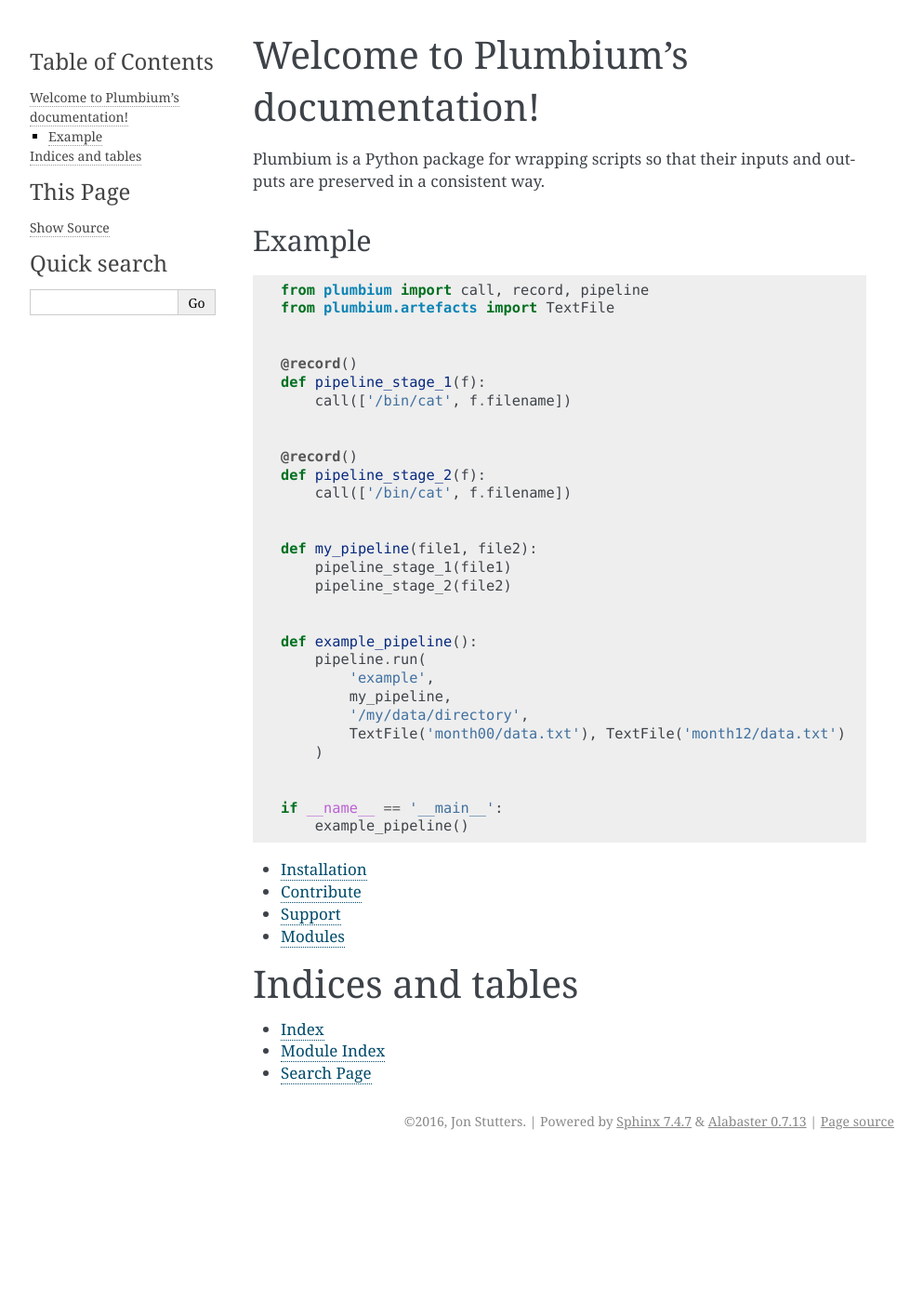
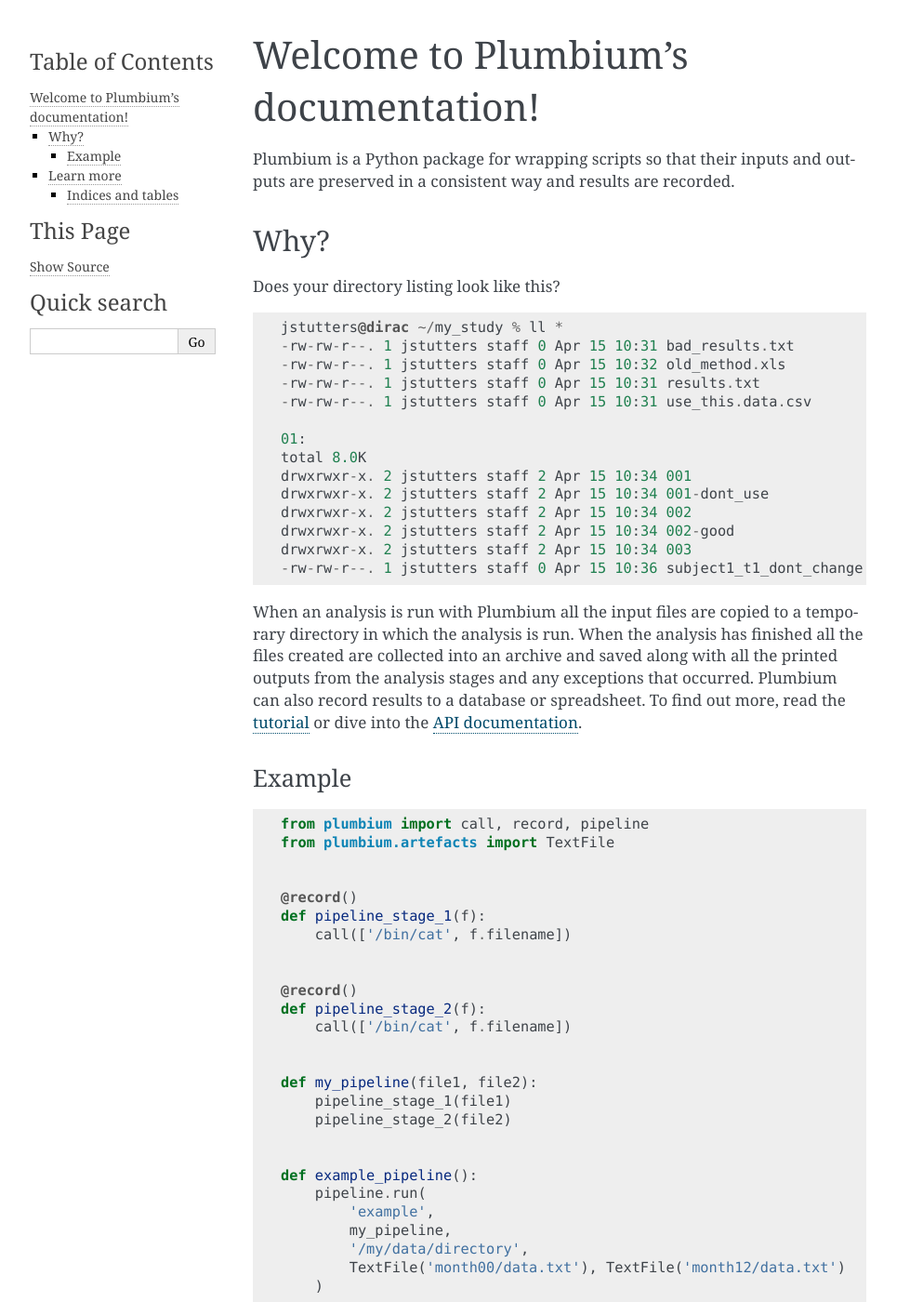
Before and after one commit to jstutters/pirec, a Sphinx documentation site: the page built from docs/index.rst, in a window 1280 px wide and 1400 px high. Shown: the whole window at 93% size, without its empty margins (148-1141 px from the left). Built offline with Sphinx 7.4.7, drawn with Linux system fonts in a browser that asks for light colours.

Commit message:
Add documentation

```diff
--- a/README.rst
+++ b/README.rst
@@ -6,7 +6,8 @@
 ---------------------
 
 Plumbium is a Python package for wrapping scripts so that their inputs and
-outputs are preserved in a consistent way.
+outputs are preserved in a consistent way and results are recorded.
+
 
 Example
 -------
--- a/docs/index.rst
+++ b/docs/index.rst
@@ -4,10 +4,43 @@
    contain the root `toctree` directive.
 
 Welcome to Plumbium's documentation!
-====================================
+************************************
 
 Plumbium is a Python package for wrapping scripts so that their inputs and
-outputs are preserved in a consistent way.
+outputs are preserved in a consistent way and results are recorded.
+
+
+Why?
+====
+
+Does your directory listing look like this?
+
+.. code::
+
+    jstutters@dirac ~/my_study % ll *
+    -rw-rw-r--. 1 jstutters staff 0 Apr 15 10:31 bad_results.txt
+    -rw-rw-r--. 1 jstutters staff 0 Apr 15 10:32 old_method.xls
+    -rw-rw-r--. 1 jstutters staff 0 Apr 15 10:31 results.txt
+    -rw-rw-r--. 1 jstutters staff 0 Apr 15 10:31 use_this.data.csv
+
+    01:
+    total 8.0K
+    drwxrwxr-x. 2 jstutters staff 2 Apr 15 10:34 001
+    drwxrwxr-x. 2 jstutters staff 2 Apr 15 10:34 001-dont_use
+    drwxrwxr-x. 2 jstutters staff 2 Apr 15 10:34 002
+    drwxrwxr-x. 2 jstutters staff 2 Apr 15 10:34 002-good
+    drwxrwxr-x. 2 jstutters staff 2 Apr 15 10:34 003
+    -rw-rw-r--. 1 jstutters staff 0 Apr 15 10:36 subject1_t1_dont_change.nii.gz
+
+
+When an analysis is run with Plumbium all the input files are copied to a
+temporary directory in which the analysis is run.  When the analysis has
+finished all the files created are collected into an archive and saved along
+with all the printed outputs from the analysis stages and any exceptions that
+occurred.  Plumbium can also record results to a database or spreadsheet.  To
+find out more, read the :doc:`tutorial <tutorial>` or dive into the :ref:`API
+documentation <modindex>`.
+
 
 Example
 -------
@@ -45,17 +78,24 @@
     if __name__ == '__main__':
         example_pipeline()
 
+
+
+
+Learn more
+==========
+
 .. toctree::
    :maxdepth: 2
 
    installation
+   tutorial
    contribute
    support
    modules
 
 
 Indices and tables
-==================
+------------------
 
 * :ref:`genindex`
 * :ref:`modindex`
--- a/plumbium/__init__.py
+++ b/plumbium/__init__.py
@@ -1,5 +1,4 @@
-"""Plumbium pipeline recorder
-
+"""
 .. moduleauthor:: Jon Stutters <j.stutters@ucl.ac.uk>
 """
 
```
Also changed, not shown: docs/tutorial.rst (added, +7 -0 lines), 1 other file.
